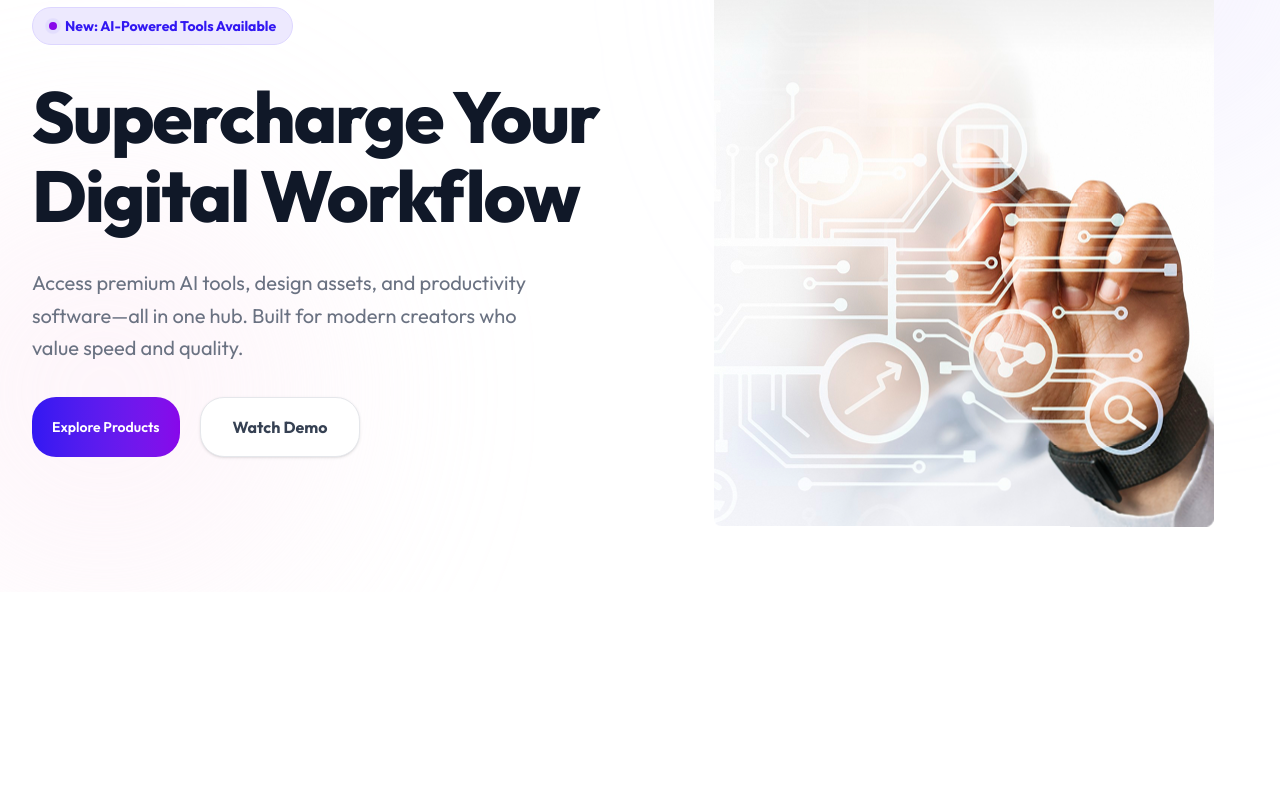
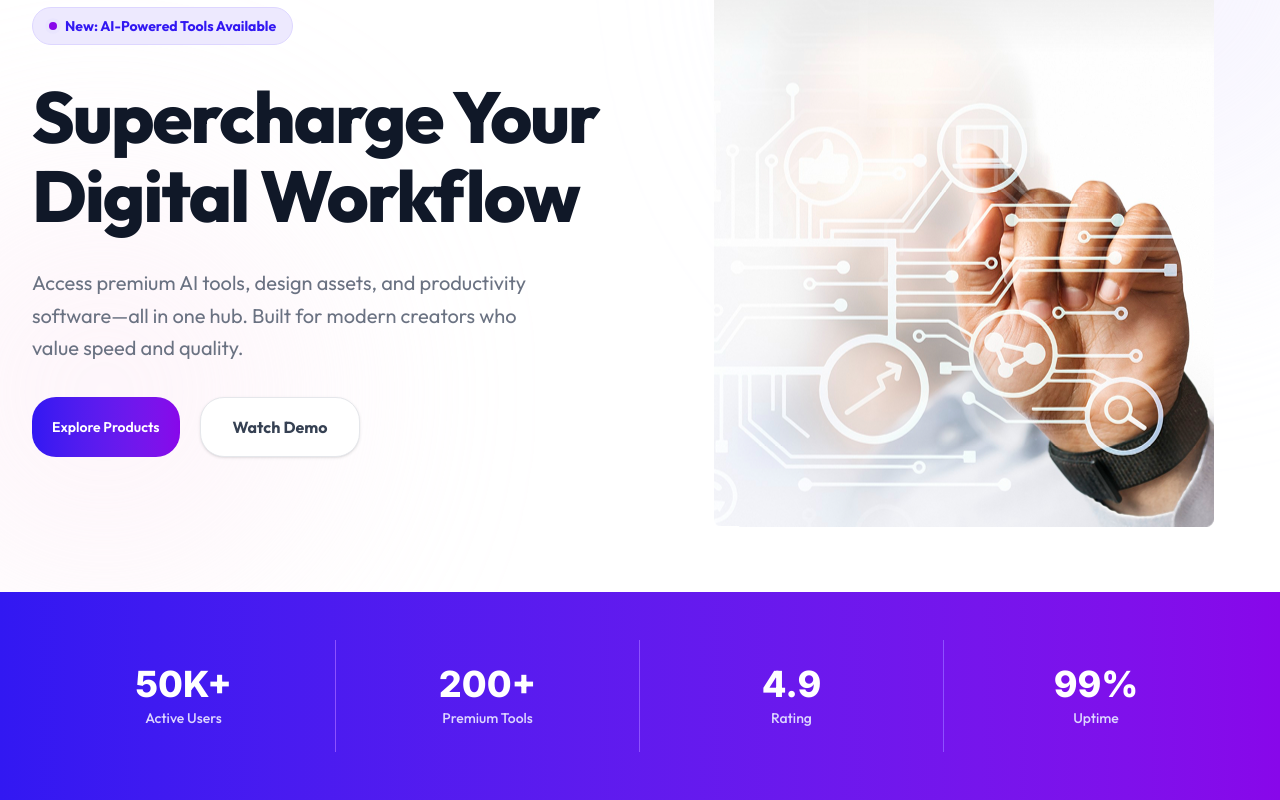
Before and after one commit to sanoyon211/assignment-06-digitools, a React (Vite) app: page / in a window 1280 px wide. Shown: the part 208-1008 px from the top of the page. Before the commit the page ends 800 px from the top, so only its background shows below. Built offline with nearby package versions, Linux system fonts and the light colour scheme.

Commit message:
update : added stats section

```diff
--- a/src/App.jsx
+++ b/src/App.jsx
@@ -1,5 +1,6 @@
 import Banner from "./components/Banner"
 import Navbar from "./components/Navber"
+import Stats from "./components/Stats"
 
 
 
@@ -10,7 +11,8 @@ function App() {
   return (
     <>
       <Navbar />
-      <Banner/>
+      <Banner />
+      <Stats/>
     </>
   )
 }
--- /dev/null
+++ b/src/components/Stats.jsx
@@ -0,0 +1,32 @@
+const stats = [
+  { value: '50K+', label: 'Active Users' },
+  { value: '200+', label: 'Premium Tools' },
+  { value: '4.9', label: 'Rating' },
+  { value: '99%', label: 'Uptime' },
+];
+
+const Stats = () => {
+  return (
+    <section className="bg-gradient-to-r from-[#3218f2] to-[#8807ea] py-12">
+      <div className="max-w-7xl mx-auto px-4 sm:px-6 lg:px-8">
+        <div className="grid grid-cols-2 lg:grid-cols-4 divide-x divide-violet-500">
+          {stats.map((stat, i) => (
+            <div
+              key={i}
+              className="flex flex-col items-center justify-center py-6 px-4"
+            >
+              <div className="text-4xl font-extrabold text-white font-[family-name:var(--font-display)]">
+                {stat.value}
+              </div>
+              <div className="text-violet-200 text-sm font-medium mt-1">
+                {stat.label}
+              </div>
+            </div>
+          ))}
+        </div>
+      </div>
+    </section>
+  );
+};
+
+export default Stats;
```
